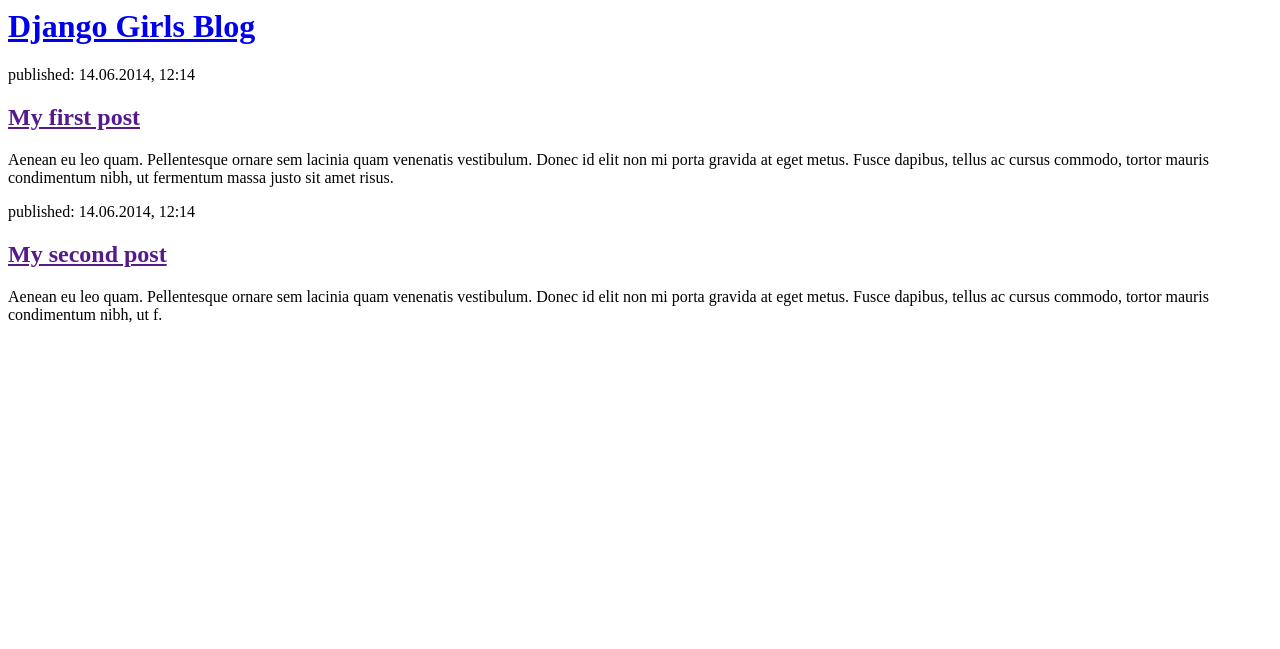
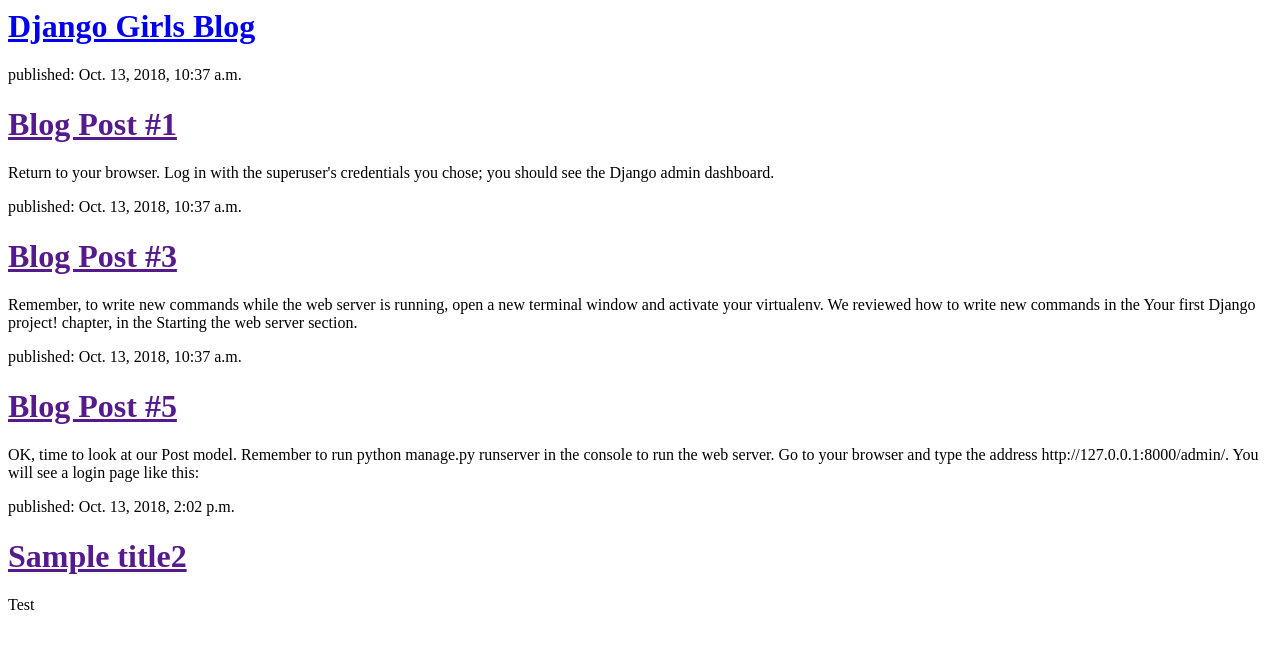
Before and after one commit to tabatavossen/my-first-blog, a Django app: page / in a window 1280 px wide. Shown: the top 649 px of the page. Run offline with Django 3.2, Linux system fonts and the light colour scheme; data comes from the database, SQL or seed files in the repository; both versions use the stored data as it was after the commit.

Commit message:
Modified templates to display posts from database.

```diff
--- a/blog/models.py
+++ b/blog/models.py
@@ -10,8 +10,8 @@
 	published_date = models.DateTimeField(
 		blank=True, null=True)
 
-	def published(self):
-		self.published_date = timezone.now
+	def publish(self):
+		self.published_date = timezone.now()
 		self.save()
 
 	def __str__(self):
--- a/blog/templates/blog/post_list.html
+++ b/blog/templates/blog/post_list.html
@@ -3,20 +3,15 @@
         <title>Django Girls blog</title>
     </head>
     <body>
-        <div>
-            <h1><a href="/">Django Girls Blog</a></h1>
-        </div>
+       	<div>
+    		<h1><a href="/">Django Girls Blog</a></h1>
+		</div>
 
-        <div>
-            <p>published: 14.06.2014, 12:14</p>
-            <h2><a href="">My first post</a></h2>
-            <p>Aenean eu leo quam. Pellentesque ornare sem lacinia quam venenatis vestibulum. Donec id elit non mi porta gravida at eget metus. Fusce dapibus, tellus ac cursus commodo, tortor mauris condimentum nibh, ut fermentum massa justo sit amet risus.</p>
-        </div>
-
-        <div>
-            <p>published: 14.06.2014, 12:14</p>
-            <h2><a href="">My second post</a></h2>
-            <p>Aenean eu leo quam. Pellentesque ornare sem lacinia quam venenatis vestibulum. Donec id elit non mi porta gravida at eget metus. Fusce dapibus, tellus ac cursus commodo, tortor mauris condimentum nibh, ut f.</p>
-        </div>
-    </body>
+		{% for post in posts %}
+    		<div>
+        		<p>published: {{ post.published_date }}</p>
+        		<h1><a href="">{{ post.title }}</a></h1>
+        		<p>{{ post.text|linebreaksbr }}</p>
+    		</div>
+		{% endfor %}
 </html>
--- a/blog/views.py
+++ b/blog/views.py
@@ -1,6 +1,7 @@
 from django.shortcuts import render
-
-# Create your views here.
+from django.utils import timezone
+from .models import Post
 
 def post_list(request):
-    return render(request, 'blog/post_list.html', {})
+    posts = Post.objects.filter(published_date__lte=timezone.now()).order_by('published_date')
+    return render(request, 'blog/post_list.html', {'posts': posts})
```
Also changed, not shown: db.sqlite3.
